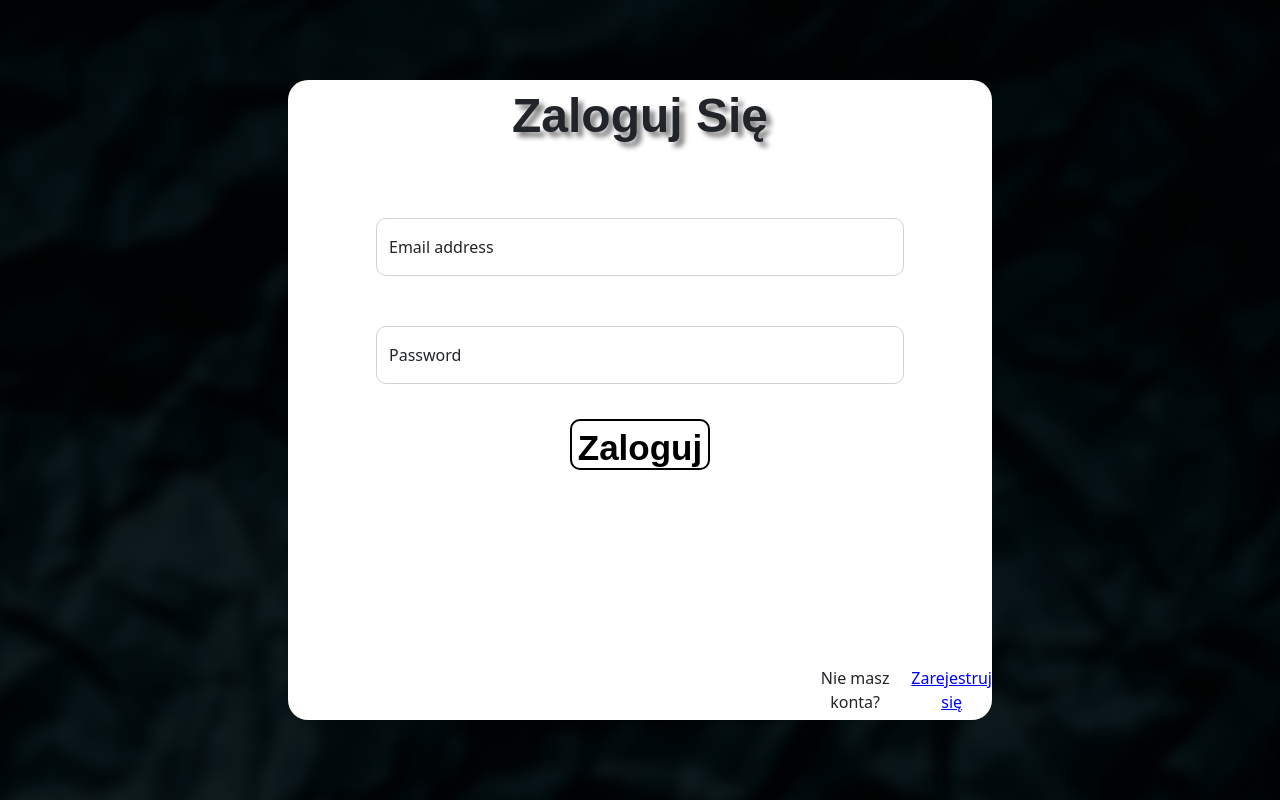
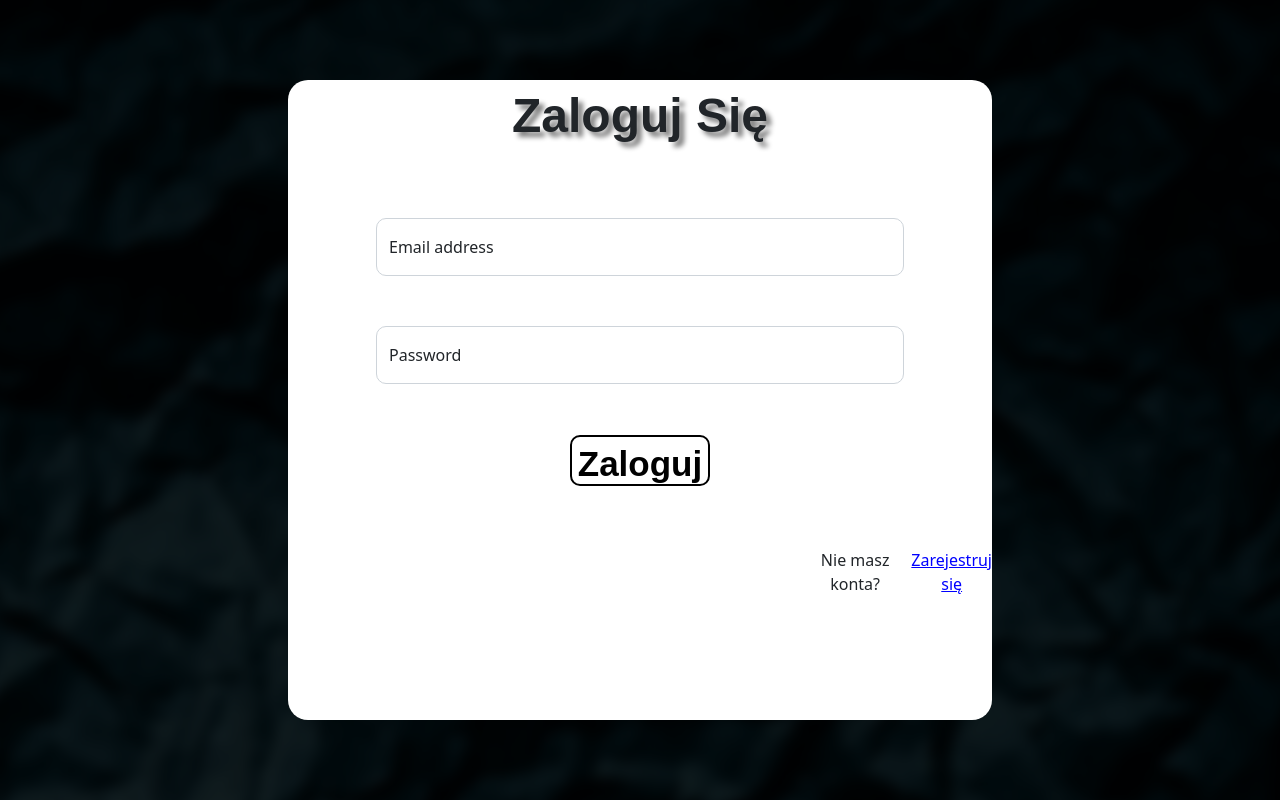
Before and after one commit to Tuptuus/React-login-firebase, a React (Create React App) app: page / in a window 1280 px wide. Built offline with nearby package versions, Linux system fonts and the light colour scheme.

Commit message:
add errors when wrong password or email, finally nicknames works fine. This version is full login app

```diff
--- a/src/components/App.js
+++ b/src/components/App.js
@@ -19,6 +19,7 @@ const App = () => {
   const [registerPass, setRegisterPass] = useState("");
   const [loginEmail, setLoginEmail] = useState("");
   const [loginPass, setLoginPass] = useState("");
+  const [error, setError] = useState("");
 
   const handleChangeMode = () => {
     if (mode === "login") {
@@ -56,9 +57,17 @@ const App = () => {
         loginEmail,
         loginPass
       );
+      setError("");
       setIsLogin(true);
     } catch (error) {
-      console.log(error.message);
+      console.log(error.code);
+      if (error.code === "auth/wrong-password") {
+        setError("Błędne Hasło");
+      } else if (error.code === "auth/user-not-found") {
+        setError("Nie znaleziono użytkownika");
+      } else if (error.code === "auth/too-many-requests") {
+        setError("Spróbuj ponownie później");
+      }
     }
   };
   const logout = async () => {
@@ -89,6 +98,7 @@ const App = () => {
           <UserCard nick={registerNick} handleLogout={logout} />
         ) : (
           <SignInCards
+            errorMessage={error}
             handleLoginUser={login}
             handleLoginEmail={handleLoginEmail}
             handleLoginPass={handleLoginPass}
--- a/src/components/LoginCard.js
+++ b/src/components/LoginCard.js
@@ -26,6 +26,7 @@ const LoginCard = (props) => {
         />
         <label htmlFor="floatingPasswordCustom">Password</label>
       </Form.Floating>
+      <p className="Login__error">{props.errorMessage}</p>
       <button onClick={props.handleLoginUser} className="Login__loginBtn">
         Zaloguj
       </button>
--- a/src/components/SignInCards.js
+++ b/src/components/SignInCards.js
@@ -7,6 +7,7 @@ const SignInCards = (props) => {
     <>
       {props.mode === "login" ? (
         <LoginCard
+          errorMessage={props.errorMessage}
           handleLoginUser={props.handleLoginUser}
           handleLoginEmail={props.handleLoginEmail}
           handleLoginPass={props.handleLoginPass}
--- a/src/components/UserCard.js
+++ b/src/components/UserCard.js
@@ -3,10 +3,16 @@ import "../styles/userCard.css";
 import { auth } from "./firebase";
 
 const UserCard = (props) => {
+  console.log(auth.currentUser.displayName);
   return (
     <div className="User__Card">
       <p className="User__Title">Witaj</p>
-      <p>Twój nick: {props.nick}</p>
+      <p>
+        Twój nick:{" "}
+        {auth.currentUser.displayName
+          ? auth.currentUser.displayName
+          : props.nick}
+      </p>
       <p>Twój addres email: {auth.currentUser.email}</p>
       <button onClick={props.handleLogout} className="User__logoutBtn">
         Wyloguj się
--- a/src/styles/LoginCard.css
+++ b/src/styles/LoginCard.css
@@ -48,8 +48,8 @@
 
 .Login__registerContainer {
   display: flex;
-  /* background-color: red; */
-  margin-top: 25%;
+  position: absolute;
+  margin-top: 66.5%;
   margin-left: 74%;
 }
 
@@ -59,3 +59,8 @@
   text-decoration: underline;
   color: blue;
 }
+
+.Login__error {
+  color: red;
+  font-size: 18px;
+}
```
